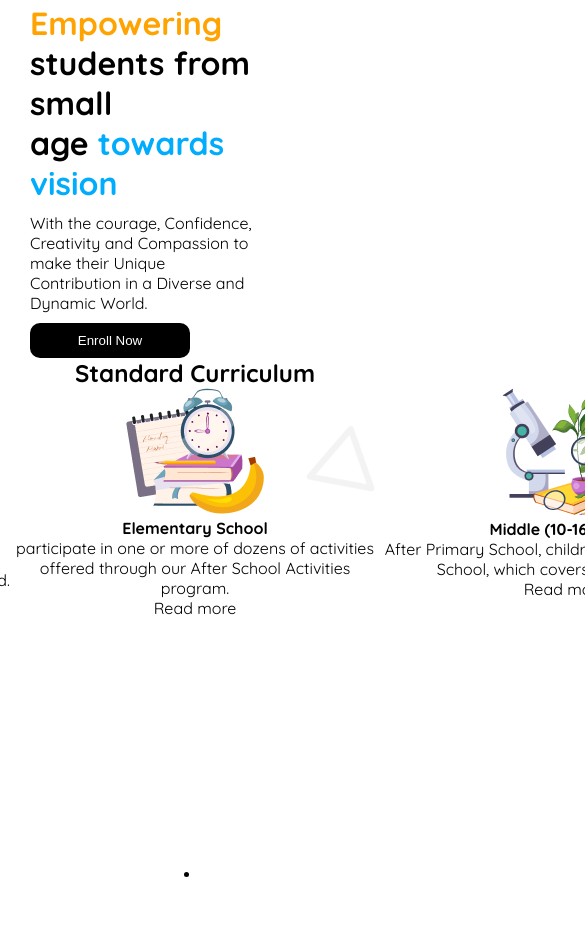
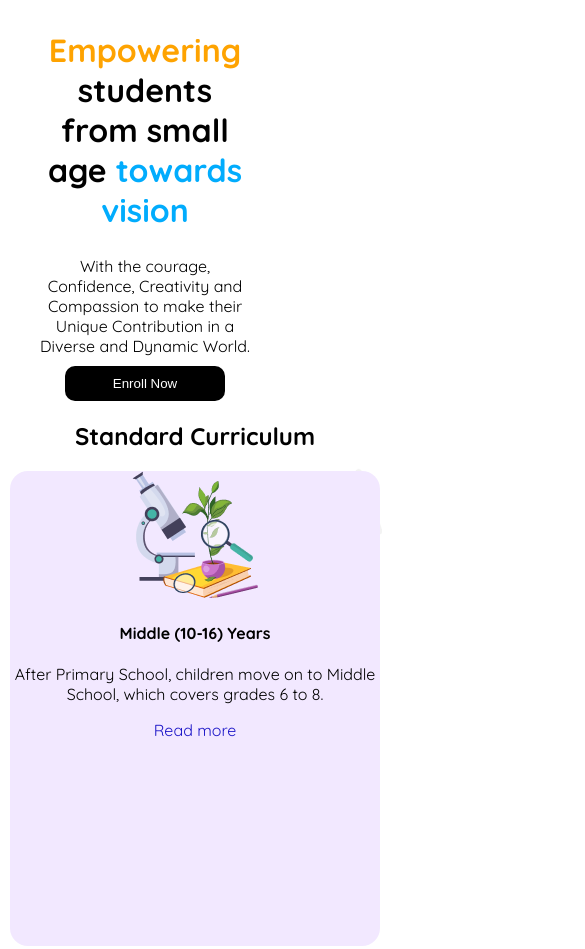
Before and after one commit to shahidulhasansarker/ASG02_WEB11-0265, a plain HTML site: page index.html in a window 390 px wide. Shown: the part 668-1617 px from the top of the page, 585 px wide, since content can reach past the window. Before the commit the page ends 1551 px from the top, so only its background shows below. Drawn offline with Linux system fonts and the light colour scheme.

Commit message:
re arrange sectot 02

```diff
--- a/index.html
+++ b/index.html
@@ -53,19 +53,19 @@
                     <img src="images/kinder.png" alt="">
                     <h4>Kinder (3-6) Years</h4>
                     <p>It's a play-based program that helps children develop foundational skills for school and beyond.</p>
-                    <p>Read more</p>
+                    <p><span style="color: rgba(1, 172, 253, 1);">Read more</span></p>
                 </div>
                 <div class="card-2">
                     <img src="images/elementary.png" alt="">
                     <h4>Elementary School</h4>
                     <p>participate in one or more of dozens of activities offered through our After School Activities program.</p>
-                    <p>Read more</p>
+                    <p><span style="color: rgba(254, 163, 1, 1);">Read more</span></p>
                 </div>
                 <div class="card-3">
                     <img src="images/middle.png" alt="">
                     <h4>Middle (10-16) Years</h4>
                     <p>After Primary School, children move on to Middle School, which covers grades 6 to 8.</p>
-                    <p>Read more</p>
+                    <p><span style="color: rgb(28, 22, 200);">Read more</span></p>
                 </div>
             </div>
             <div>
--- a/styles/style.css
+++ b/styles/style.css
@@ -8,11 +8,7 @@
   font-style: normal;
 }
 
-*{
-  margin: 0;
-  padding: 0;
 
-}
 
 .display-flex{
   display: flex;
@@ -118,8 +114,7 @@
 /* Card Section  */
 
 #card-section{
-  /* width: 1440px;
-  height: 880px; */
+
   display: flex;
   flex-direction: column;
   align-items: center;
@@ -131,6 +126,8 @@
 
 .cards{
   display: flex;
+  gap: 25px;
+
 
 
 }
@@ -138,18 +135,26 @@
 .card-1{
   height: 475px;
   width: 370px;
+  background-color: rgba(222, 245, 255, 1);
+  border-radius: 18px;
+
+
 
 }
 
 .card-2{
   height: 475px;
   width: 370px;
+  background-color: rgba(255, 244, 220, 1);
+  border-radius: 18px;
 
 }
 
 .card-3{
   height: 475px;
   width: 370px;
+  background-color: rgba(242, 232, 255, 1);
+  border-radius: 18px;
 
 }
 
@@ -161,6 +166,10 @@
     .navbar-links, .nav-title, .nav-btn{
       display: none;
     }
+    .banner-contant{
+      text-align: center;
+
+    }
     #banner{
       flex-direction:column-reverse;
       margin-left: 30px;
@@ -168,6 +177,9 @@
     #xyz{
       display: block;
     }
+    .cards{
+      flex-direction: column-reverse;
+    }
 
 
 }
```
